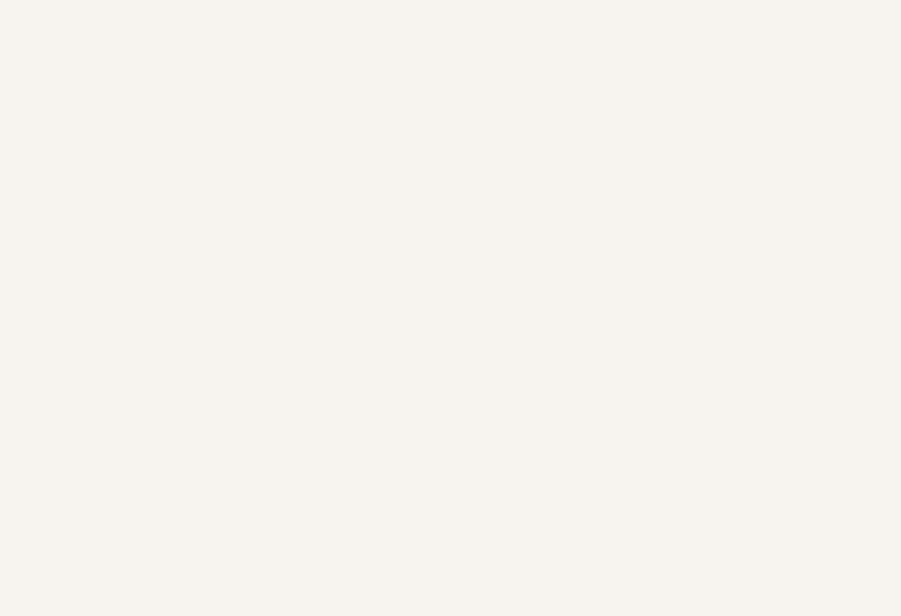
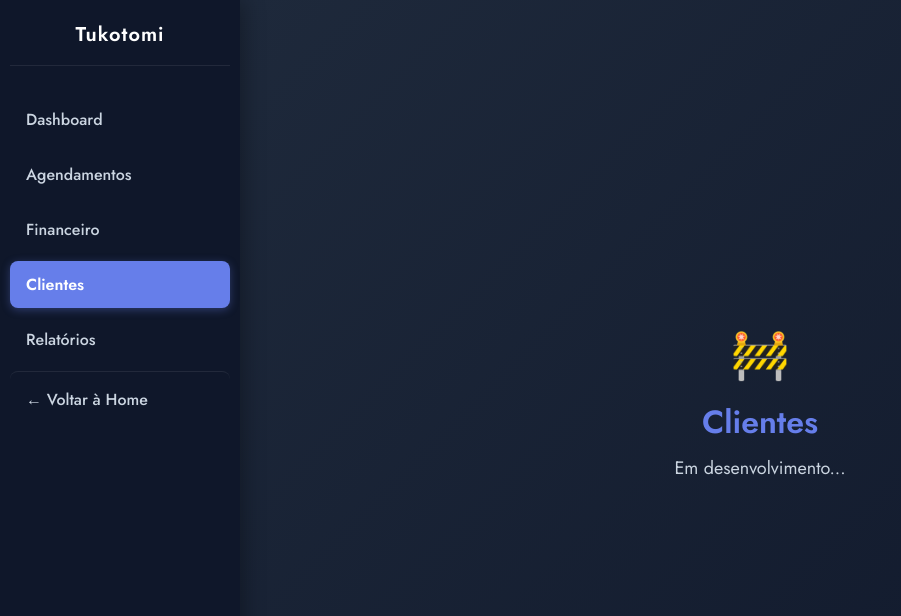
Before and after one commit to Pesquisa-e-Inovacao-Grupo-8/FRONT-END-REACT, a React (Vite) app: page /admin/clientes in a window 1280 px wide. Before the commit this address had no page. Shown: the top 616 px of the page, without its empty margins (0-901 px from the left). Built offline with nearby package versions, Linux system fonts and the light colour scheme; sample sign-in values are in the browser's storage.

Commit message:
feat: commit

```diff
--- a/src/App.jsx
+++ b/src/App.jsx
@@ -4,6 +4,7 @@ import { useState } from "react";
 import Navbar from "./components/home/Navbar";
 import Sidebar from "./components/admin/Sidebar";
 import VLibras from "./components/utils/VLibras";
+import WIPPage from "./components/WIPPage";
 
 import AgendamentosPage from "./pages/admin/Agendamentos";
 import Home from "./pages/Home";
@@ -108,7 +109,11 @@ export default function App() {
             </PrivateRoute>
           }
         >
+          <Route path="dashboard" element={<WIPPage title="Dashboard" />} />
           <Route path="agendamentos" element={<AgendamentosPage />} />
+          <Route path="financeiro" element={<WIPPage title="Financeiro" />} />
+          <Route path="clientes" element={<WIPPage title="Clientes" />} />
+          <Route path="relatorios" element={<WIPPage title="Relatórios" />} />
           <Route path="configuracoes" element={<ConfiguracoesProfissional />} />
         </Route>
       </Routes>
--- /dev/null
+++ b/src/components/WIPPage.jsx
@@ -0,0 +1,24 @@
+export default function WIPPage({ title }) {
+  return (
+    <div style={{
+      display: 'flex',
+      alignItems: 'center',
+      justifyContent: 'center',
+      minHeight: '100vh',
+      flexDirection: 'column',
+      gap: '20px',
+      background: 'linear-gradient(135deg, #1e293b 0%, #0f172a 100%)',
+      color: '#fff'
+    }}>
+      <div style={{ textAlign: 'center' }}>
+        <h1 style={{ fontSize: '48px', margin: '0 0 10px 0' }}>🚧</h1>
+        <h2 style={{ fontSize: '32px', margin: '0 0 10px 0', color: '#667eea' }}>
+          {title}
+        </h2>
+        <p style={{ fontSize: '18px', color: '#cbd5e1', margin: 0 }}>
+          Em desenvolvimento...
+        </p>
+      </div>
+    </div>
+  );
+}
--- a/src/components/admin/Sidebar.jsx
+++ b/src/components/admin/Sidebar.jsx
@@ -7,24 +7,53 @@ export default function Sidebar({ open, onClose }) {
       <div className="sidebar-logo">Tukotomi</div>
 
       <nav className="sidebar-menu">
-        <NavLink to="/adm_dashboard" className="item" onClick={onClose}>
+        <NavLink
+          to="/admin/dashboard"
+          className={({ isActive }) => `item ${isActive ? 'active' : ''}`}
+          onClick={onClose}
+        >
           Dashboard
         </NavLink>
 
-        <NavLink to="/admin/agendamentos" className="item" onClick={onClose}>
+        <NavLink
+          to="/admin/agendamentos"
+          className={({ isActive }) => `item ${isActive ? 'active' : ''}`}
+          onClick={onClose}
+        >
           Agendamentos
         </NavLink>
 
-        <NavLink to="/adm_financeiro" className="item" onClick={onClose}>
+        <NavLink
+          to="/admin/financeiro"
+          className={({ isActive }) => `item ${isActive ? 'active' : ''}`}
+          onClick={onClose}
+        >
           Financeiro
         </NavLink>
 
-        <NavLink to="/adm_clientes" className="item" onClick={onClose}>
+        <NavLink
+          to="/admin/clientes"
+          className={({ isActive }) => `item ${isActive ? 'active' : ''}`}
+          onClick={onClose}
+        >
           Clientes
         </NavLink>
 
-        <NavLink to="/admin/agendamentos" className="item" onClick={onClose}>
+        <NavLink
+          to="/admin/relatorios"
+          className={({ isActive }) => `item ${isActive ? 'active' : ''}`}
+          onClick={onClose}
+        >
           Relatórios
+        </NavLink>
+
+        <NavLink
+          to="/"
+          className="item"
+          onClick={onClose}
+          style={{ marginTop: 'auto', borderTop: '1px solid rgba(255,255,255,0.08)', paddingTop: '16px' }}
+        >
+          ← Voltar à Home
         </NavLink>
       </nav>
     </aside>
--- a/src/js/agendamento.js
+++ b/src/js/agendamento.js
@@ -40,9 +40,10 @@ export async function salvarAgendamento(payload) {
             horaInicio: horaInicioFormatada,
             horaFim: horaFimFormatada,
             status: payload.status || 'PENDENTE',
-            ordemPedido: 'ORD-TESTE-FRONT',
-            clienteId: '523e4567-e89b-12d3-a456-426614174001', // MOCK Maria Silva
-            profissionalId: '323e4567-e89b-12d3-a456-426614174001' // MOCK Ana Paula
+            ordemPedido: payload.ordemPedido || `ADM-${Date.now()}`,
+            clienteId: payload.clienteId || localStorage.getItem("userId"),
+            profissionalId: payload.profissionalId || payload.professionalId,
+            servicoId: payload.servicoId || payload.serviceId
         };
 
         console.log("Tentando criar no Spring Boot:", agendamentoDTO);
@@ -95,7 +96,8 @@ export async function getAgendamentos() {
                 servico: nomeServico,
 
                 status: agend.status,
-                pagamentoStatus: agend.pagamentoStatus || 'PENDENTE'
+                pagamentoStatus: agend.pagamentoStatus || 'PENDENTE',
+                valorTotal: agend.valorTotal
             };
         });
 
@@ -138,7 +140,8 @@ export async function agendarPeloCliente(dadosFormulario) {
             status: 'PENDENTE',
             ordemPedido: `WEB-${Date.now()}`,
             clienteId: meuId,
-            profissionalId: dadosFormulario.professionalId
+            profissionalId: dadosFormulario.professionalId,
+            servicoId: dadosFormulario.serviceId
         };
 
         console.log("Criando agendamento...", agendamentoDTO);
--- a/src/styles/agendamento-grid.css
+++ b/src/styles/agendamento-grid.css
@@ -87,17 +87,23 @@
   align-items: flex-start;
 }
 .redirect{
+  display: flex;
+  align-items: center;
+  justify-content: center;
+  width: 100%;
    margin-top: 10px;
-   font-size: 30px;
+   font-size: 25px;
 }
 .redirect a{
+  text-align: center;
+  width: 500px;
   border: 1px solid black;
   background-color: #667eea;
   color: white;
   text-decoration: none;
   border-radius:4px ;
   margin-top: 10px;
-  padding: 10px 5px;
+  padding: 5px 2px;
 }
 
 .agendamento-grid {
--- a/src/styles/sidebar.css
+++ b/src/styles/sidebar.css
@@ -7,7 +7,6 @@
   padding: 20px 10px;
   box-shadow: 4px 0 20px rgba(0, 0, 0, 0.3);
 
-  /* ADICIONE ISSO AQUI */
   flex-shrink: 0;
   position: fixed;
   top: 0;
@@ -17,12 +16,10 @@
   transform: translateX(-100%);
   transition: transform 0.3s ease;
   z-index: 2000;
-  pointer-events: none;
 }
 
 .sidebar.open {
   transform: translateX(0);
-  pointer-events: auto;
 }
 
 .sidebar-logo {
```
